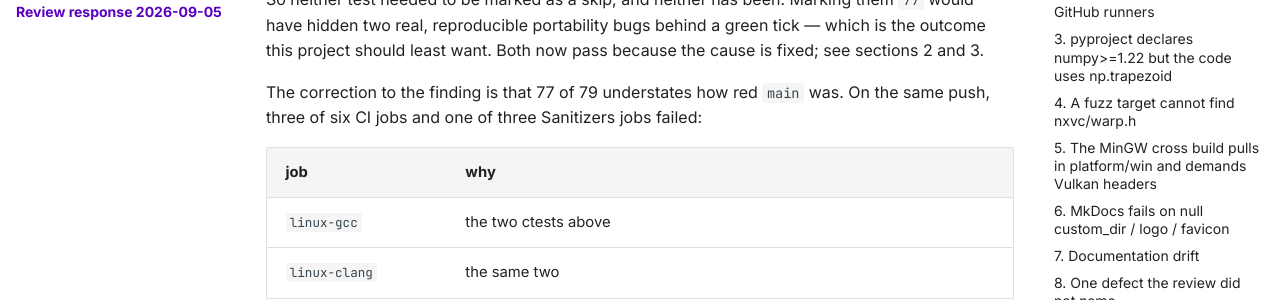
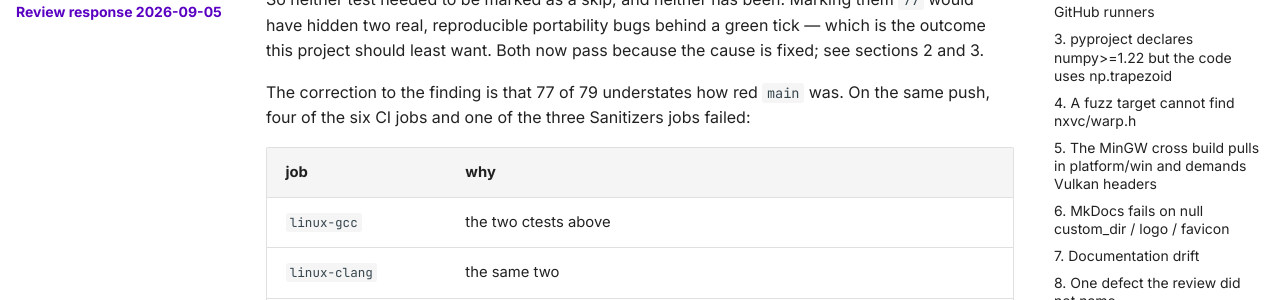
Before and after one commit to nerdrx/nx-warp, an MkDocs documentation site: the page built from docs/REVIEW-RESPONSE-2026-09-05.md, in a window 1280 px wide and 900 px high, scrolled down 921 px. Shown: the part 178-478 px from the top of the window. Built offline with MkDocs 1.6.1 and Material for MkDocs 9.7.7, drawn with Linux system fonts in a browser that asks for light colours; comment, search, counter and statistics services are not loaded.

Commit message:
docs: four of six CI jobs failed, not three
Counted from the run listing: linux-gcc, linux-clang, python and
windows-mingw, out of detect, android-bench and those four.

Co-Authored-By: Claude Opus 5 <noreply@anthropic.com>

```diff
--- a/docs/REVIEW-RESPONSE-2026-09-05.md
+++ b/docs/REVIEW-RESPONSE-2026-09-05.md
@@ -40,7 +40,8 @@ green tick — which is the outcome this project should least want. Both now pas
 because the cause is fixed; see sections 2 and 3.
 
 The correction to the finding is that 77 of 79 understates how red `main` was.
-On the same push, three of six CI jobs and one of three Sanitizers jobs failed:
+On the same push, four of the six CI jobs and one of the three Sanitizers jobs
+failed:
 
 | job | why |
 |---|---|
```
